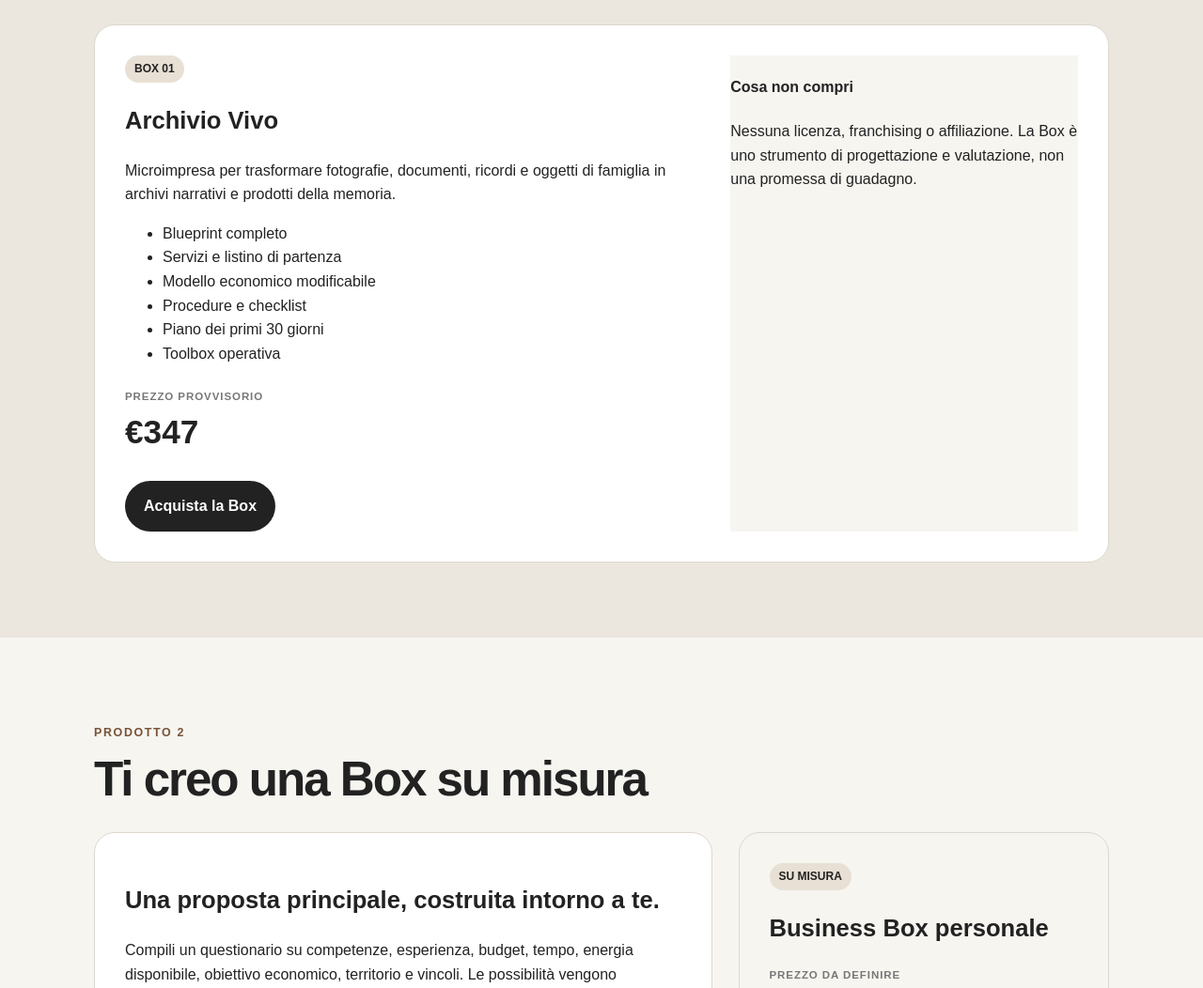
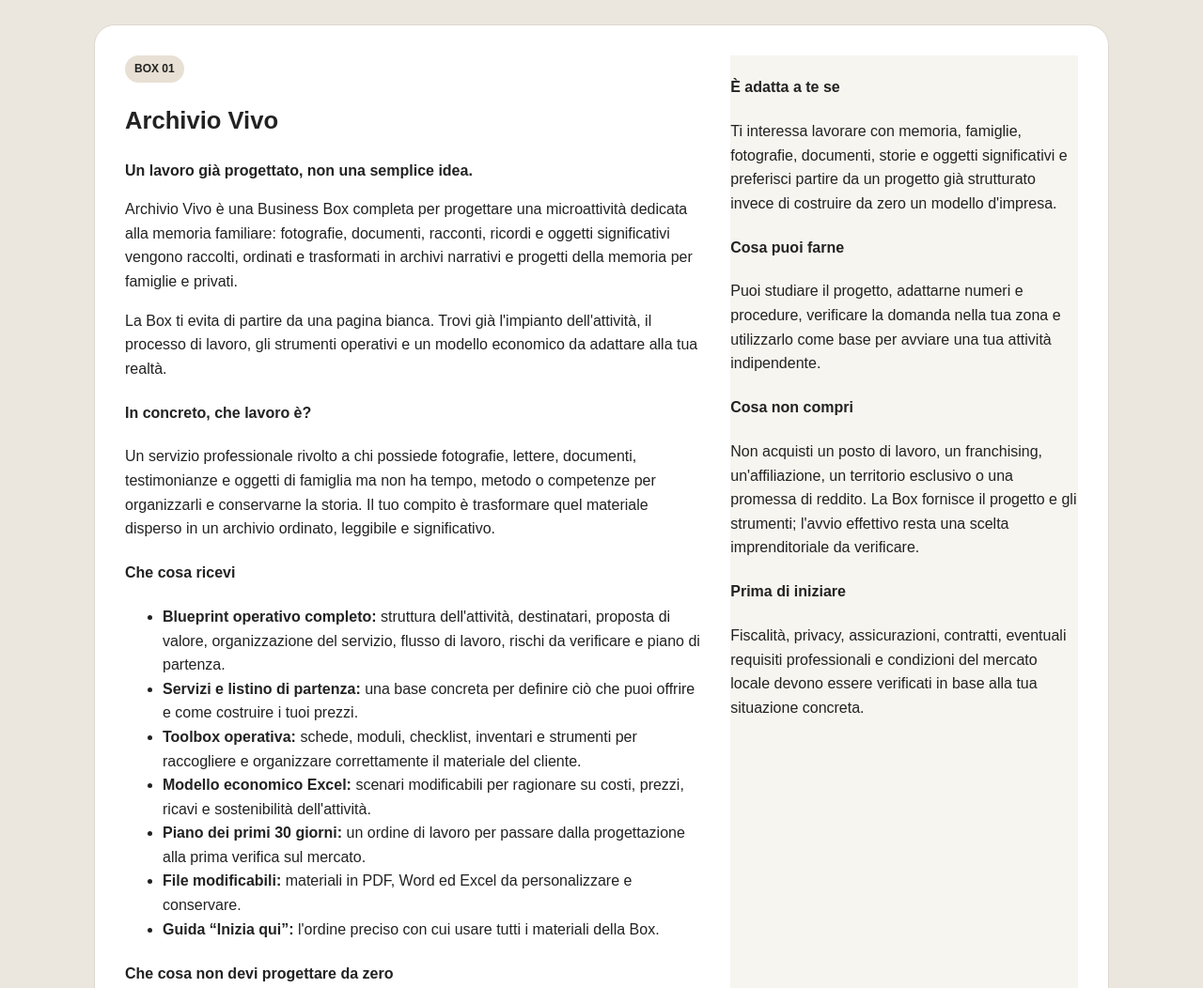
Before and after one commit to vianovara41-create/ti-creo-un-lavoro, a plain HTML site: page index.html in a window 1280 px wide. Shown: the part 1405-2457 px from the top of the page at 94% size. Drawn offline with Linux system fonts and the light colour scheme.

Commit message:
Add files via upload

```diff
--- a/index.html
+++ b/index.html
@@ -40,27 +40,64 @@
   <div class="wrap">
     <p class="eyebrow">PRODOTTO 1</p>
     <h2>Business Box già pronte</h2>
+
     <article class="card grid">
       <div>
         <span class="tag">BOX 01</span>
         <h3>Archivio Vivo</h3>
-        <p>Microimpresa per trasformare fotografie, documenti, ricordi e oggetti di famiglia in archivi narrativi e prodotti della memoria.</p>
+        <p><strong>Un lavoro già progettato, non una semplice idea.</strong></p>
+        <p>Archivio Vivo è una Business Box completa per progettare una microattività dedicata alla memoria familiare: fotografie, documenti, racconti, ricordi e oggetti significativi vengono raccolti, ordinati e trasformati in archivi narrativi e progetti della memoria per famiglie e privati.</p>
+        <p>La Box ti evita di partire da una pagina bianca. Trovi già l'impianto dell'attività, il processo di lavoro, gli strumenti operativi e un modello economico da adattare alla tua realtà.</p>
+
+        <h4>In concreto, che lavoro è?</h4>
+        <p>Un servizio professionale rivolto a chi possiede fotografie, lettere, documenti, testimonianze e oggetti di famiglia ma non ha tempo, metodo o competenze per organizzarli e conservarne la storia. Il tuo compito è trasformare quel materiale disperso in un archivio ordinato, leggibile e significativo.</p>
+
+        <h4>Che cosa ricevi</h4>
         <ul>
-          <li>Blueprint completo</li>
-          <li>Servizi e listino di partenza</li>
-          <li>Modello economico modificabile</li>
-          <li>Procedure e checklist</li>
-          <li>Piano dei primi 30 giorni</li>
-          <li>Toolbox operativa</li>
+          <li><strong>Blueprint operativo completo:</strong> struttura dell'attività, destinatari, proposta di valore, organizzazione del servizio, flusso di lavoro, rischi da verificare e piano di partenza.</li>
+          <li><strong>Servizi e listino di partenza:</strong> una base concreta per definire ciò che puoi offrire e come costruire i tuoi prezzi.</li>
+          <li><strong>Toolbox operativa:</strong> schede, moduli, checklist, inventari e strumenti per raccogliere e organizzare correttamente il materiale del cliente.</li>
+          <li><strong>Modello economico Excel:</strong> scenari modificabili per ragionare su costi, prezzi, ricavi e sostenibilità dell'attività.</li>
+          <li><strong>Piano dei primi 30 giorni:</strong> un ordine di lavoro per passare dalla progettazione alla prima verifica sul mercato.</li>
+          <li><strong>File modificabili:</strong> materiali in PDF, Word ed Excel da personalizzare e conservare.</li>
+          <li><strong>Guida “Inizia qui”:</strong> l'ordine preciso con cui usare tutti i materiali della Box.</li>
         </ul>
-        <div class="price"><small>Prezzo provvisorio</small>€347</div>
+
+        <h4>Che cosa non devi progettare da zero</h4>
+        <p>Non devi inventare da capo cosa offrire, come organizzare l'acquisizione dei materiali, come strutturare il lavoro, quali passaggi prevedere, quali numeri controllare o da dove iniziare. Il progetto è già costruito: il tuo lavoro è verificarlo, adattarlo al territorio e trasformarlo in un'attività reale.</p>
+
+        <div class="price"><small>Acquisto una tantum</small>€347</div>
         <a class="btn disabled" id="buy-box01" href="#">Pagamento Stripe in attivazione</a>
+        <p class="note">Prodotto digitale scaricabile. Nessun abbonamento e nessuna quota periodica.</p>
       </div>
+
       <aside>
+        <h4>È adatta a te se</h4>
+        <p>Ti interessa lavorare con memoria, famiglie, fotografie, documenti, storie e oggetti significativi e preferisci partire da un progetto già strutturato invece di costruire da zero un modello d'impresa.</p>
+
+        <h4>Cosa puoi farne</h4>
+        <p>Puoi studiare il progetto, adattarne numeri e procedure, verificare la domanda nella tua zona e utilizzarlo come base per avviare una tua attività indipendente.</p>
+
         <h4>Cosa non compri</h4>
-        <p>Nessuna licenza, franchising o affiliazione. La Box è uno strumento di progettazione e valutazione, non una promessa di guadagno.</p>
+        <p>Non acquisti un posto di lavoro, un franchising, un'affiliazione, un territorio esclusivo o una promessa di reddito. La Box fornisce il progetto e gli strumenti; l'avvio effettivo resta una scelta imprenditoriale da verificare.</p>
+
+        <h4>Prima di iniziare</h4>
+        <p>Fiscalità, privacy, assicurazioni, contratti, eventuali requisiti professionali e condizioni del mercato locale devono essere verificati in base alla tua situazione concreta.</p>
       </aside>
     </article>
+
+    <div class="grid" style="margin-top:28px">
+      <div class="card">
+        <span class="tag">IL PUNTO</span>
+        <h3>Non stai comprando un corso su come trovare un'idea.</h3>
+        <p>Stai acquistando il progetto operativo di una possibile microimpresa già costruita, con documenti e strumenti per valutarla, personalizzarla e portarla sul tuo territorio.</p>
+      </div>
+      <aside class="card">
+        <span class="tag">FORMATO</span>
+        <h3>Ricevi tutto in digitale</h3>
+        <p>Il pacchetto comprende PDF per la consultazione, documenti Word modificabili, foglio economico Excel e guida rapida. Una volta acquistato, il materiale resta a tua disposizione.</p>
+      </aside>
+    </div>
   </div>
 </section>
 
@@ -103,8 +140,9 @@
     <h2>Domande frequenti</h2>
     <details><summary>La Box è un corso?</summary><p>No. È un progetto operativo digitale con blueprint, strumenti, numeri, procedure e piano di avvio.</p></details>
     <details><summary>Devo pagare un abbonamento?</summary><p>No. Entrambi i prodotti sono acquistabili una tantum.</p></details>
+    <details><summary>Posso modificare i materiali?</summary><p>Sì, sono inclusi anche file modificabili per adattare numeri, procedure e strumenti alla tua attività. I materiali della Box non sono destinati alla rivendita come prodotto digitale autonomo.</p></details>
     <details><summary>Mi garantite che guadagnerò?</summary><p>No. La Box serve a progettare e valutare un'attività, non può garantire domanda, vendite o reddito.</p></details>
-    <details><summary>Come funziona il recesso?</summary><p>Le condizioni definitive distingueranno tra contenuto digitale immediatamente accessibile e servizio personalizzato, secondo la normativa applicabile.</p></details>
+    <details><summary>Come funziona il recesso?</summary><p>Le condizioni definitive distinguono tra contenuto digitale immediatamente accessibile e servizio personalizzato, secondo la normativa applicabile.</p></details>
   </div>
 </section>
 </main>
```
